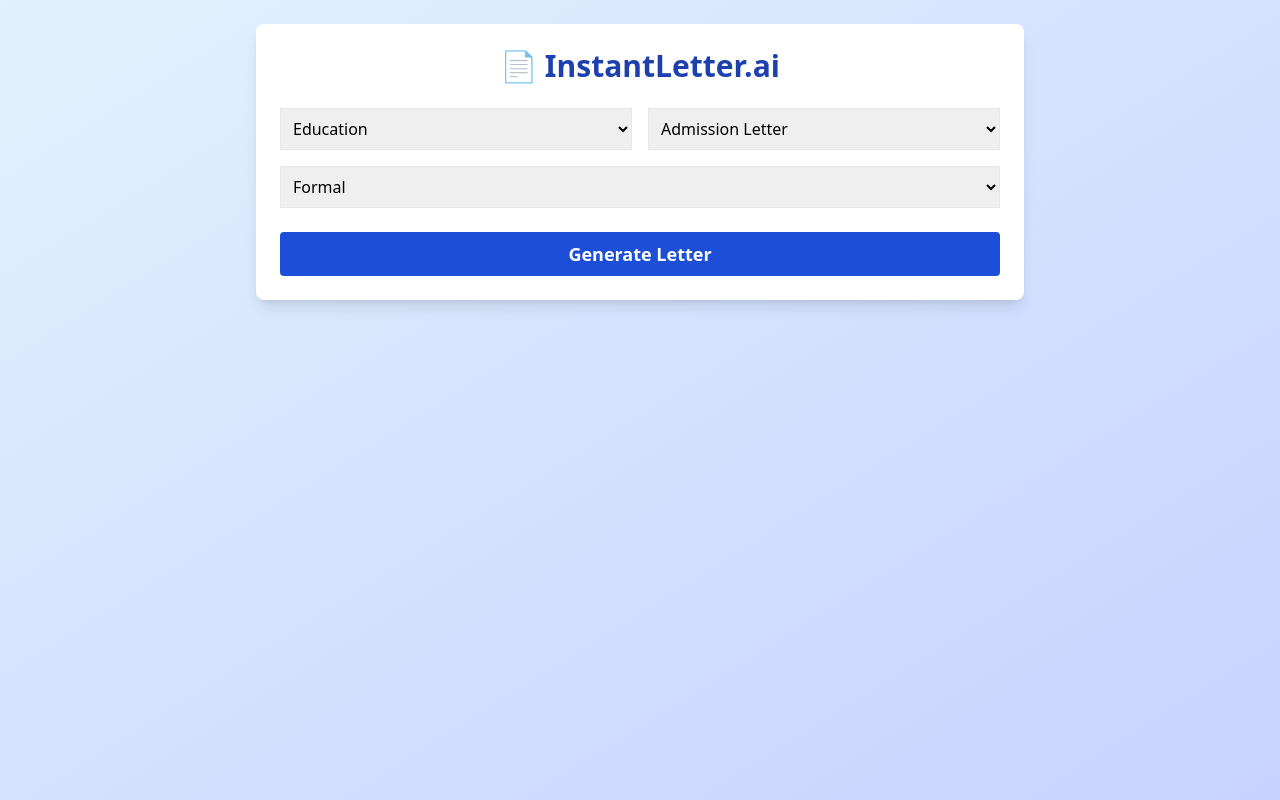
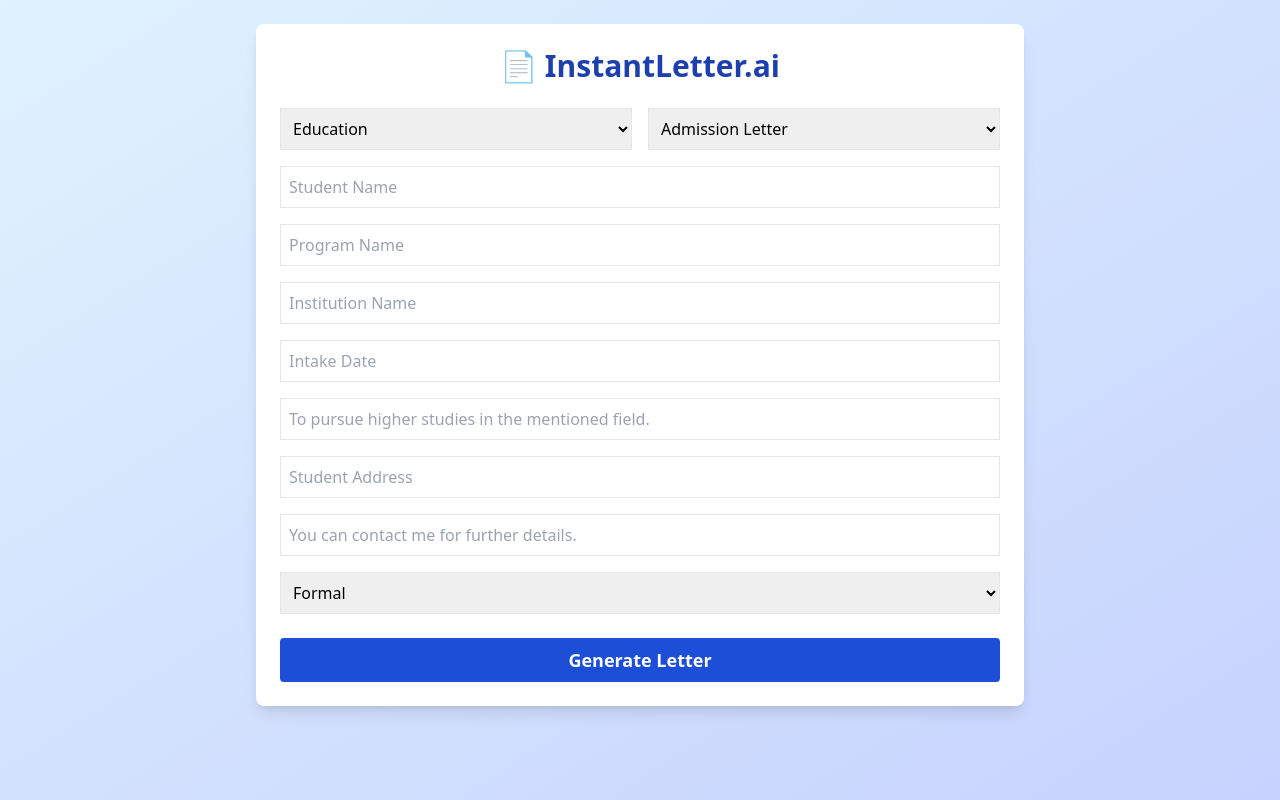
Before and after one commit to uzair-dev123/instantletter-ai-v1, a React (Vite) app: page / in a window 1280 px wide. Built offline with nearby package versions, Linux system fonts and the light colour scheme; the HTML template or start-up script is replaced by a standard one.

Commit message:
Update App.jsx

```diff
--- a/src/App.jsx
+++ b/src/App.jsx
@@ -43,18 +43,20 @@
 
   const [selectedCategory, setSelectedCategory] = useState('Education');
   const [selectedSubtype, setSelectedSubtype] = useState(categories['Education'][0]);
-  const [fields, setFields] = useState({});
+  const [fields, setFields] = useState([]);
   const [formData, setFormData] = useState({});
   const [tone, setTone] = useState('Formal');
   const [output, setOutput] = useState('');
   const [loading, setLoading] = useState(false);
 
   useEffect(() => {
-    const template = templates[selectedCategory]?.[selectedSubtype];
-    setFields(template?.fields || {});
+    const template = templates.find(
+      (t) => t.category === selectedCategory && t.subcategory === selectedSubtype
+    );
+    setFields(template?.fields || []);
     const newFormData = {};
-    Object.keys(template?.fields || {}).forEach((fieldName) => {
-      newFormData[fieldName] = '';
+    (template?.fields || []).forEach((field) => {
+      newFormData[field.name] = '';
     });
     setFormData(newFormData);
   }, [selectedCategory, selectedSubtype]);
@@ -62,9 +64,7 @@
   const generateLetter = async () => {
     setLoading(true);
     try {
-      const contentString = Object.entries(formData)
-        .map(([key, value]) => `${key}: ${value}`)
-        .join('\n');
+      const contentString = fields.map((field) => `${field.name}: ${formData[field.name]}`).join('\n');
       const res = await fetch('/api/generate-letter', {
         method: 'POST',
         headers: { 'Content-Type': 'application/json' },
@@ -125,13 +125,13 @@
             ))}
           </select>
 
-          {Object.entries(fields).map(([fieldName, placeholder], idx) => (
+          {fields.map((field, idx) => (
             <input
               key={idx}
               className="border p-2 col-span-2"
-              placeholder={fieldName}
-              value={formData[fieldName] || ''}
-              onChange={(e) => setFormData({ ...formData, [fieldName]: e.target.value })}
+              placeholder={field.placeholder || field.name}
+              value={formData[field.name] || ''}
+              onChange={(e) => setFormData({ ...formData, [field.name]: e.target.value })}
             />
           ))}
 
```
